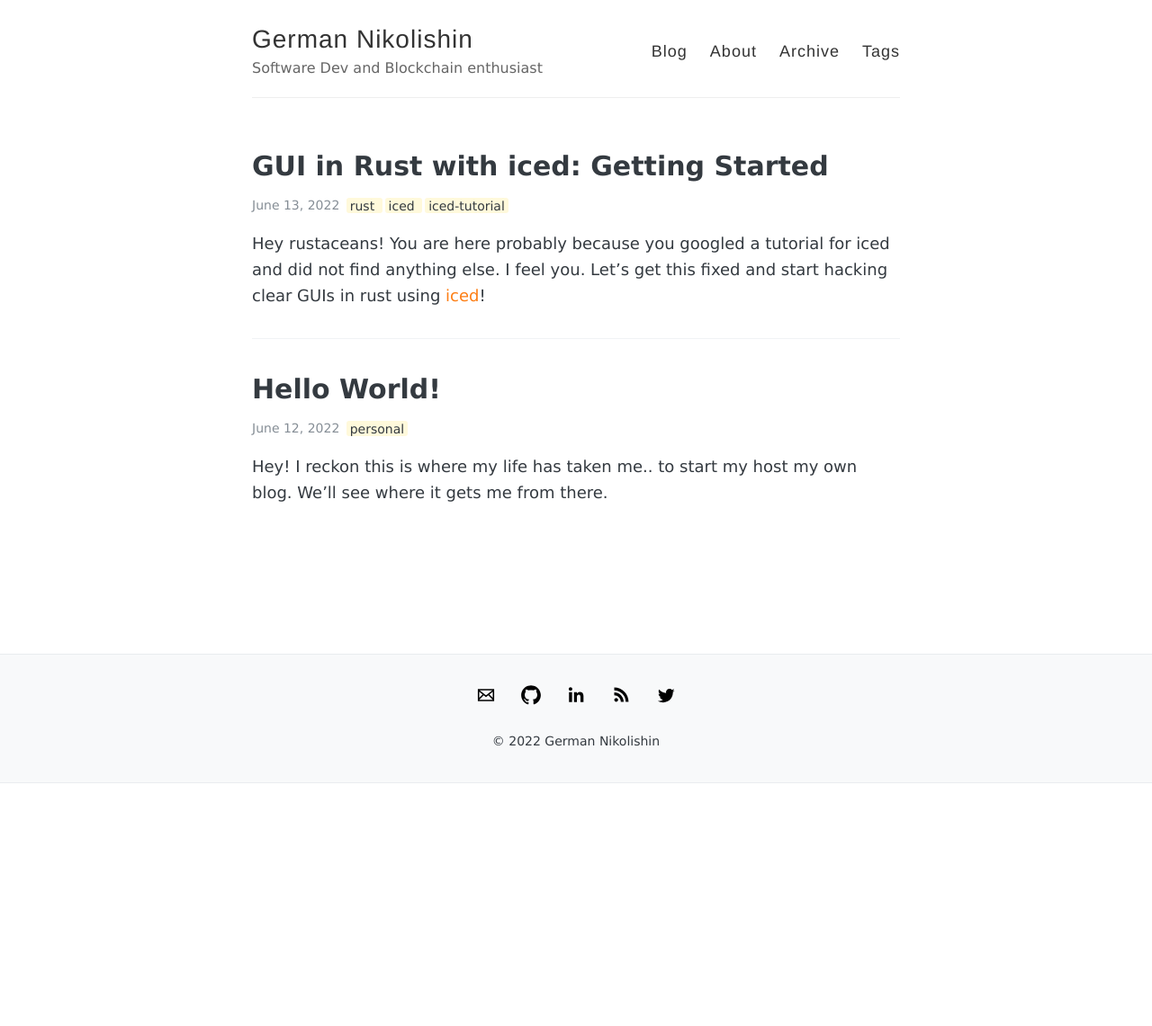
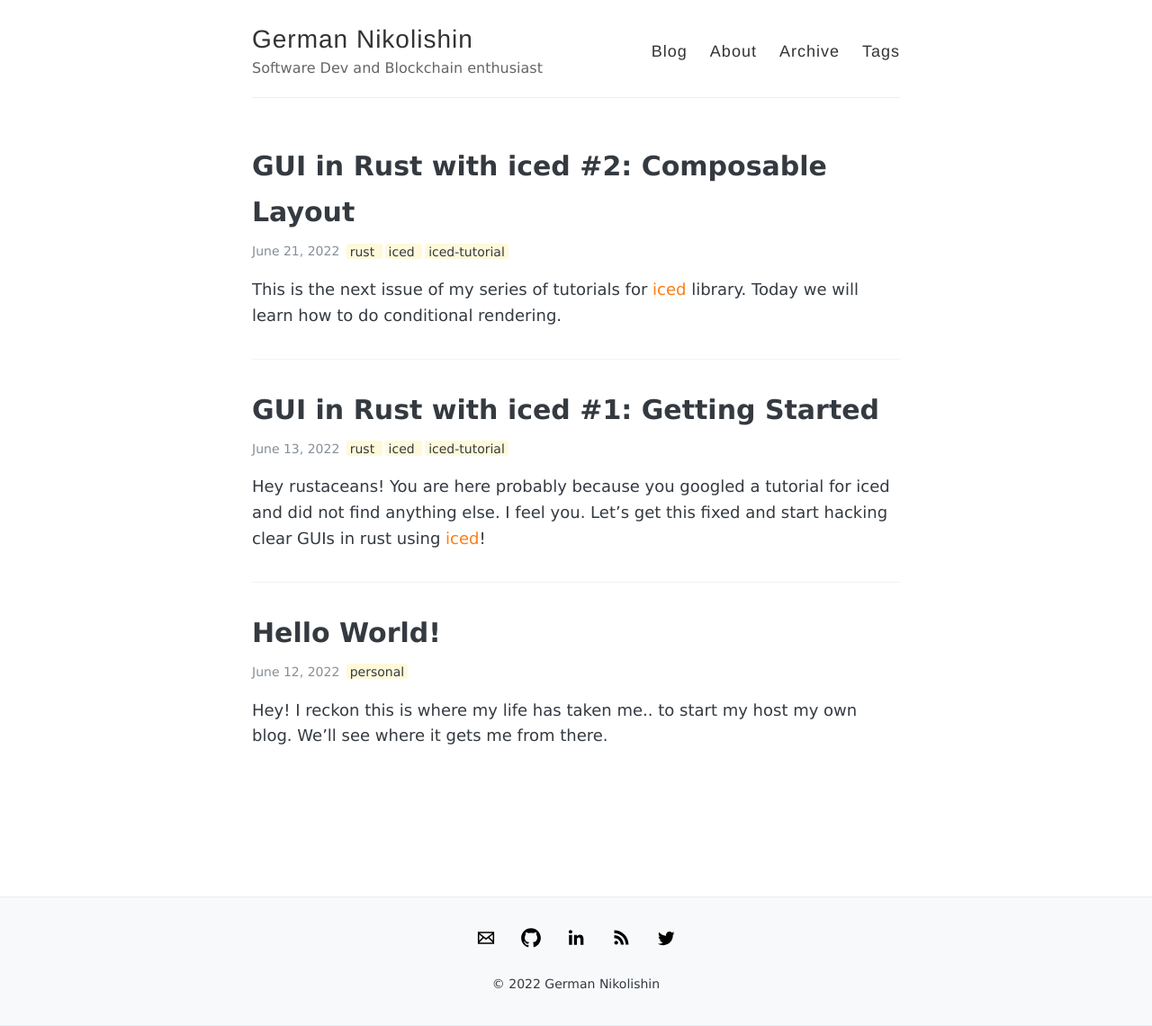
Before and after one commit to SkymanOne/SkymanOne.github.io, a Jekyll site: the page built from index.html, in a window 1280 px wide. Shown: the whole page at 90% size. Built offline with Jekyll 4.4.1, drawn with Linux system fonts in a browser that asks for light colours; the list of posts is cut into pages by our own code; before the commit the page ends 900 px from its top, so only the background shows below that; some of the changed lines change nothing that is shown.

Commit message:
gs-iced-2

````diff
--- a/_posts/2022-06-13-gs-with-iced-1.md
+++ b/_posts/2022-06-13-gs-with-iced-1.md
@@ -1,6 +1,6 @@
 ---
 layout: post
-title: "GUI in Rust with iced: Getting Started"
+title: "GUI in Rust with iced #1: Getting Started"
 tags: [rust, iced, iced-tutorial]
 ---
 
--- /dev/null
+++ b/_posts/2022-06-21-gs-with-iced-2.md
@@ -0,0 +1,355 @@
+---
+layout: post
+title: "GUI in Rust with iced #2: Composable Layout"
+tags: [rust, iced, iced-tutorial]
+---
+
+This is the next issue of my series of tutorials for [iced](iced.rs) library.
+Today we will learn how to do conditional rendering.
+
+
+## Recap
+
+In case you missed, in [previous tutorial]({% post_url 2022-06-13-gs-with-iced-1 %}) we covered the basics of Elm architecture, difference between retained and immediate modes and created the counter app. I strongly recommend you to complete the previous tutorial before starting if you haven't had experience with iced before.
+
+## Conditional Rendering: Theory
+
+Remember the *model-view-update* cycle? Conditional rendering is a technique that allows to draw our UI based on the state of our application.
+Take a blog system as a example. We would show `Edit post` button, only when the authenticated user has the relevant role (editor or admin). In terms of the state of an application, we can say that we would display the button only when `(is_admin ||  is_editor) == true`.
+
+## Practical
+
+Let's reuse the code of our counter app from [previous tutorial]({% post_url 2022-06-13-gs-with-iced-1 %}) and add another page which will be shown upon the click on the button "Next page".
+
+In `src` directory create another file called `main_page.rs` and let's define an empty structure to represent our page:
+
+```rust
+pub struct MainPage;
+```
+
+Now, let's source the module in our `main.rs` file, so we can reuse our page struct there:
+```diff
+use iced::Settings;
+use iced::pure::widget::{Button, Column, Container, Text};
+use iced::pure::Sandbox;
+
++ mod main_page;
+```
+
+If the code above looks a little bit confusing to you, I recommend visiting [Chapter 7 of the Rust Book](https://doc.rust-lang.org/book/ch07-05-separating-modules-into-different-files.html).
+
+For now, our page will just display a label *Hello from Page 2* for simplicity. We'll extend the functionality later.
+
+Let's implement our struct by adding public `new()` and `view()` methods:
+
+```rust
+impl MainPage {
+    pub fn new() -> Self {
+        MainPage
+    }
+
+    pub fn view(&self) -> Element<CounterMessage> {
+        Container::new(Text::new("Hello from Page 2"))
+            .width(Length::Fill)
+            .height(Length::Fill)
+            .center_x()
+            .center_y()
+            .into()
+    }
+}
+```
+
+And add relevant imports at the top of a file
+
+```rust
+use iced::{pure::{
+    widget::{Container, Text},
+    Element,
+}, Length};
+
+use crate::CounterMessage;
+```
+Okay, we need to figure out what's happening here:
+
+* `pub fn new() -> Self` simply instantiates our view
+* `pub fn view(&self) -> Element<CounterMessage>` builds our views and return a single `Element` that would produce messages of type `CounterMessage` from the previous tutorial.
+
+I'll explain why we do this in a moment.
+
+Let's go back to `main.rs` and modify it.
+
+First, add another enumeration `Views` that would indicate the current page to be shown.
+
+```rust
+#[derive(Debug, Clone, Copy)]
+pub enum Views {
+    Counter,
+    Main
+}
+```
+
+Our application state now needs to store the current page to be shown, so let's add it as a field to the `Counter` struct
+```diff
+ struct Counter {
+     count: i32,
++    current_view: Views
+ }
+```
+
+Now, rust compiler would ask you to modify `new()` method to include the initialisation of the field. Let's do it:
+
+```diff
+ fn new() -> Self {
+     Counter {
+         count: 0,
++        current_view: Views::Main
+     }
+ }
+```
+
+Let's add another message which would notify our application to update the state, let's call it `ChangePage`
+
+```diff
+ #[derive(Debug, Clone, Copy)]
+ pub enum CounterMessage {
+     Increment,
+     Decrement,
++    ChangePage(Views)
+ }
+```
+Notice that we passing `Views` enum as a param of our enum case in order to let application know what views to be shown.
+
+Next, let's cover this message case in our `update()` method
+
+```diff
+ fn update(&mut self, message: Self::Message) {
+     match message {
+         CounterMessage::Increment => self.count += 1,
+         CounterMessage::Decrement => self.count -= 1,
++        CounterMessage::ChangePage(view) => self.current_view = view
+     }
+ }
+```
+
+We simple update the state of our application by assigning the `current_view` with the `view` that is passed by the message.
+
+We now need to somehow produce this message. The interesting part start in `view()` method.
+
+Let's create another button that will navigate to the page we created by producing relevant message
+```rust
+let navigate = Button::new(Text::new("Go to the next page")).on_press(CounterMessage::ChangePage(Views::Main));
+```
+
+and add it to the layout and add some spacing:
+
+```rust
+let col = Column::new().push(incr).push(label).push(decr).push(navigate);
+```
+
+```diff
+ fn view(&self) -> iced::pure::Element<Self::Message> {
+     let label = Text::new(format!("Count: {}", self.count));
+     let incr = Button::new("Increment").on_press(CounterMessage::Increment);
+     let decr = Button::new("Decrement").on_press(CounterMessage::Decrement);
++    let navigate = Button::new(Text::new("Go to the next page")).on_press(CounterMessage::ChangePage(Views::Main));
+-    let col = Column::new().push(incr).push(label).push(decr);
++    let col = Column::new().push(incr).push(label).push(decr).push(navigate).spacing(5);
+     Container::new(col).center_x().center_y().width(iced::Length::Fill).height(iced::Length::Fill).into()
+ }
+```
+The button simply produces `CounterMessage::ChangePage` message with the specified values of `Views` enum.
+
+However, this is not it. Now, out application needs to know what view to show in the window.
+
+In iced, every layout component implements `Widget` trait which can be converted into `Element<Message>` object. Essentially, the whole navigation in iced apps come down to drawing different groups of elements which are grouped by Layout components such as `Column`, `Row` and `Container`.
+
+Let's store the returned column in the variable:
+```rust
+let counter_layout = Container::new(col).center_x().center_y().width(iced::Length::Fill).height(iced::Length::Fill);
+```
+
+Note, that we remove `.into()` method. This is because we don't need to turn our widget into element yet. There is no inferred type yet.
+
+We now need to instantiate our `MainPage`
+```rust
+let main_page_layout  = MainPage::new().view();
+```
+I took a shortcut there and also returned a layout of our page inlined, because that's what we interested in. If you are using rust-analyzer, you can see that it shows the type of our variable as `Element<CounterMessage, Renderer<...>>`
+
+Now let's simply return the relevant vies based on value of `current_view`:
+
+``` rust
+match self.current_view {
+    Views::Counter => counter_layout.into(),
+    Views::Main => main_page_layout
+}
+```
+
+Ooops, rust borrow checker is now complaining with: `cannot return value referencing temporary value
+returns a value referencing data owned by the current function`
+
+This is because we try to instantiate our page struct and then return an element (from `.view()`) from its reference which will go out of scope as soon as we go through another *model-view-update* cycle. Hence, we need to own the data, we could replace `pub fn view(&self)` with `pub fn view(self)` in `main_page.rs`, but this would imply that `CounterMessage` must have `'static` lifetime which introduces unnecessary lifetime management.
+
+So, instead let out application struct own the data by storing the page in state of our application:
+
+in `main.rs`
+
+```diff
+struct Counter {
+    count: i32,
+    current_view: Views,
++   main_page: MainPage
+}
+```
+
+```diff
+ fn new() -> Self {
+     Counter {
+         count: 0,
+         current_view: Views::Main,
++        main_page: MainPage::new()
+     }
+ }
+```
+
+and now we can slightly modify our `view()` method in `main.rs` by removing
+```diff
+- let main_page_layout  = MainPage::new().view();
+```
+
+and using the stored `MainPage` instance
+
+```diff
+ match self.current_view {
+     Views::Counter => counter_layout.into(),
+-    Views::Main => main_page_layout.view()
++    Views::Main => self.main_page.view()
+ }
+```
+
+Let's see the final result from `cargo run`
+
+![](/images/iced/one-way-nav.gif)
+
+
+here is the code from `main.rs`
+
+```rust
+use iced::Settings;
+use iced::pure::widget::{Button, Column, Container, Text};
+use iced::pure::Sandbox;
+use main_page::MainPage;
+
+mod main_page;
+
+
+fn main() -> Result<(), iced::Error> {
+    Counter::run(Settings::default())
+}
+
+struct Counter {
+    count: i32,
+    current_view: Views,
+    main_page: MainPage
+}
+
+#[derive(Debug, Clone, Copy)]
+pub enum Views {
+    Counter,
+    Main
+}
+
+#[derive(Debug, Clone, Copy)]
+pub enum CounterMessage {
+    Increment,
+    Decrement,
+    ChangePage(Views)
+}
+
+impl Sandbox for Counter {
+    type Message = CounterMessage;
+
+    fn new() -> Self {
+        Counter {
+            count: 0,
+            current_view: Views::Counter,
+            main_page: MainPage::new()
+        }
+    }
+
+    fn title(&self) -> String {
+        String::from("Counter app")
+    }
+
+    fn update(&mut self, message: Self::Message) {
+        match message {
+            CounterMessage::Increment => self.count += 1,
+            CounterMessage::Decrement => self.count -= 1,
+            CounterMessage::ChangePage(view) => self.current_view = view
+        }
+    }
+
+    fn view(&self) -> iced::pure::Element<Self::Message> {
+        let label = Text::new(format!("Count: {}", self.count));
+        let incr = Button::new("Increment").on_press(CounterMessage::Increment);
+        let decr = Button::new("Decrement").on_press(CounterMessage::Decrement);
+        let navigate = Button::new(Text::new("Go to the next page")).on_press(CounterMessage::ChangePage(Views::Main));
+        let col = Column::new().push(incr).push(label).push(decr).push(navigate).spacing(5);
+        let counter_layout = Container::new(col).center_x().center_y().width(iced::Length::Fill).height(iced::Length::Fill);
+
+        match self.current_view {
+            Views::Counter => counter_layout.into(),
+            Views::Main => self.main_page.view()
+        }
+    }
+}
+```
+
+
+and `main_page.rs`
+
+```rust
+use iced::{pure::{
+    widget::{Container, Text},
+    Element,
+}, Length};
+
+use crate::CounterMessage;
+
+pub struct MainPage;
+
+impl MainPage {
+    pub fn new() -> Self {
+        MainPage
+    }
+
+    pub fn view(&self) -> Element<CounterMessage> {
+        Container::new(Text::new("Hello from Page 2"))
+            .width(Length::Fill)
+            .height(Length::Fill)
+            .center_x()
+            .center_y()
+            .into()
+    }
+}
+```
+
+## Explanation
+
+If you haven't noticed, our `MainPage` does not implement any traits, it doesn't have methods that our `Counter` application has. It has absolutely arbitrary definition. We can event define it as enum and implement method on it.
+
+This is the beauty of `iced` - **flexibility**. It doesn't impose any design patterns and architectural techniques on your application.
+You can define your pages and widgets in septate files and modules or keep them in the single file (like [Game of Life example](https://github.com/iced-rs/iced/blob/master/examples/pure/game_of_life/src/main.rs)).
+
+Generally, iced application is structured around the fact, that you have a single point of truth. That is your application model that contains state, update and view implementation and centralised `Message` definition that your application produce.
+
+In the next session we will look into how to make your pages produce messages of different type and integrate them into the global state of your application.
+
+## Homework
+
+I decided it would be useful to leave some open problems for you to work on:
+* Currently, we only go to `MainPage` but not back, try to implement this
+* There is a little bit of spaghetti-code in `main.rs`. Our counter page is mixed with general state of the application. Try to fix it.
+
+
+If you have some feedback, comments or questions, I would love to hear them. Please reach out to me on discord: SkymanOne#9623
````
Also changed, not shown: 1 other file.
